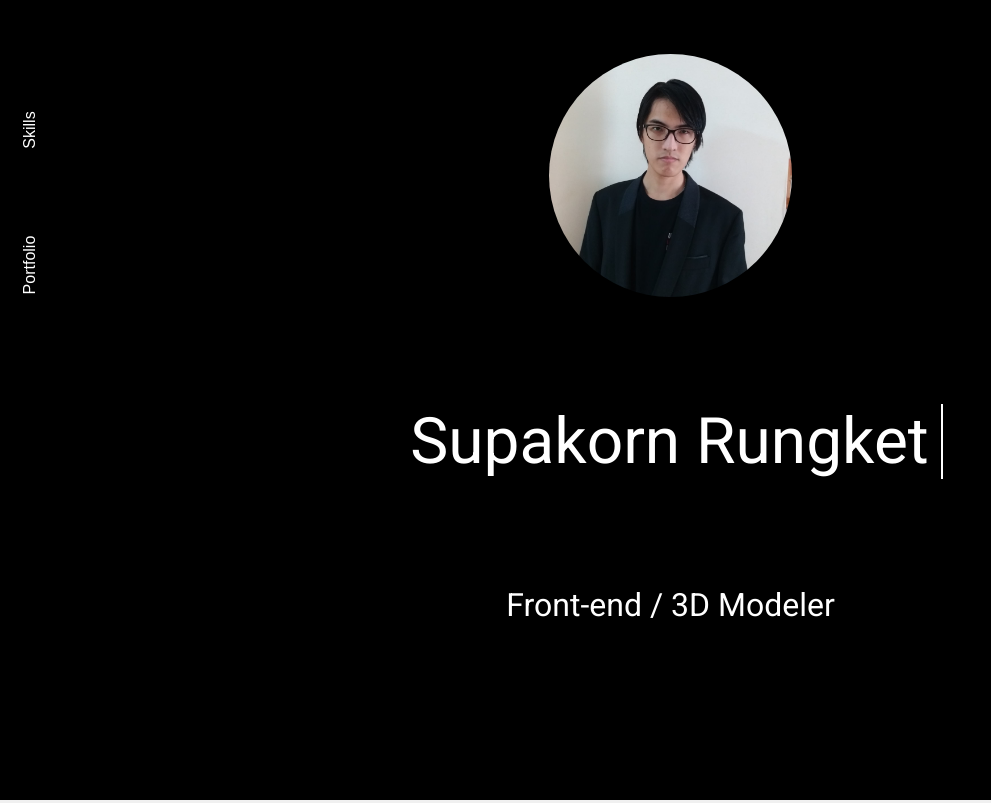
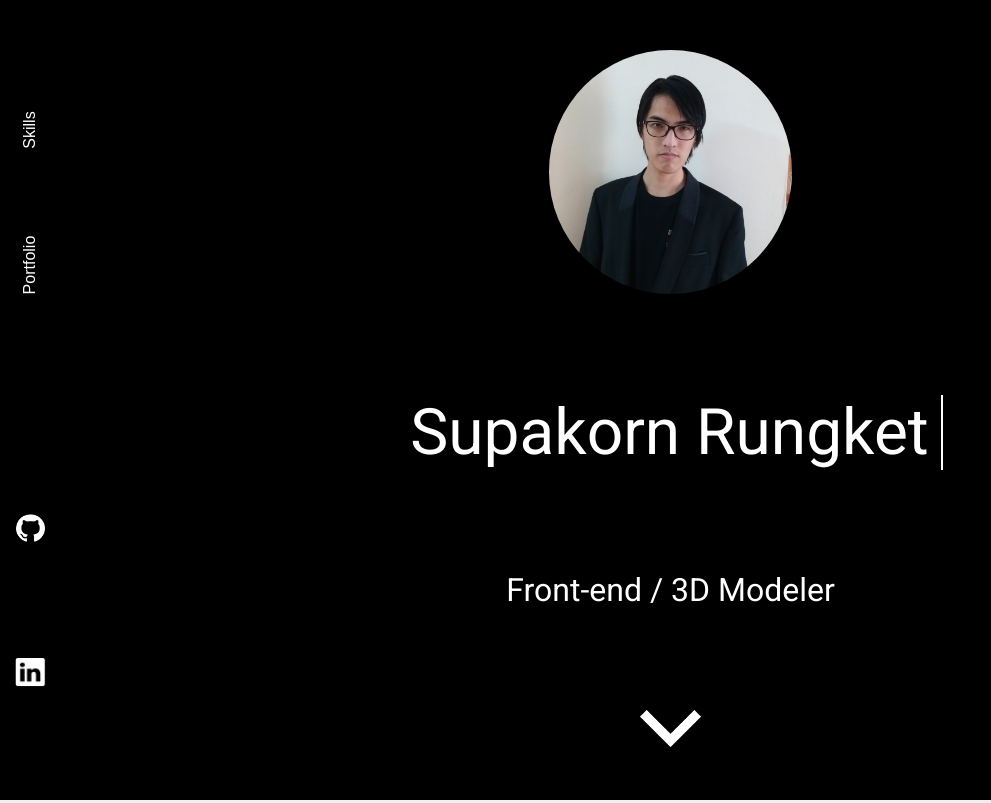
Before and after one commit to GarField42/Supakorn, a plain HTML site: page index.html in a window 1280 px wide. Shown: the top 803 px of the page, without its empty margins (0-991 px from the left). Drawn offline with Linux system fonts and the light colour scheme; the site is published under a folder, as on GitHub Pages, so addresses that start at the root find nothing.

Commit message:
fix some bug that picture not show

```diff
--- a/index.html
+++ b/index.html
@@ -26,10 +26,10 @@
             </div>
             <div class="subnav second">
                 <a href="https://github.com/GarField42" target="_blank" class="nav-icon">
-                    <img src="/Picture/github.png" width="50%" alt="">
+                    <img src="Picture/github.png" width="50%" alt="">
                 </a>
                 <a href="https://www.linkedin.com/in/supakorn-rungket-483867209/" target="_blank" class="nav-icon">
-                    <img src="/Picture/linkedin-icon.jpg" width="50%" alt="">
+                    <img src="Picture/linkedin-icon.jpg" width="50%" alt="">
                 </a>
             </div>
         </div>
@@ -40,7 +40,7 @@
             <p class="job">Front-end / 3D Modeler</p>
             <div class="main-bottom">
                 <button class="scroll-down-button" onclick="jumpToSkills()">
-                    <img src="/Picture/arrow-down.png" width="100%" alt="">
+                    <img src="Picture/arrow-down.png" width="100%" alt="">
                 </button>
             </div>
         </div>
```
